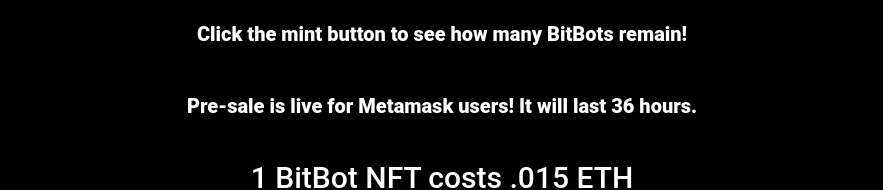
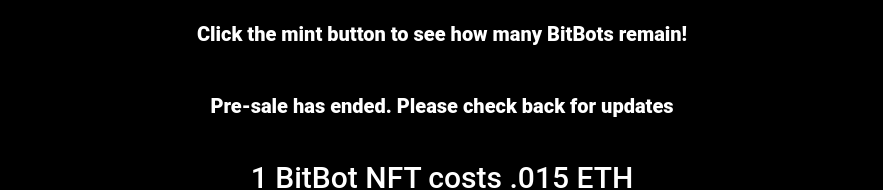
Before and after one commit to airluit/bbs, a React (Create React App) app: page / in a window 1280 px wide. Shown: the part 622-812 px from the top of the page, without its empty margins (198-1081 px from the left). Built offline with nearby package versions, Linux system fonts and the light colour scheme.

Commit message:
presale ended

```diff
--- a/src/App.js
+++ b/src/App.js
@@ -137,7 +137,7 @@
             >
               <div className='p-text'> {9999-data.totalSupply}/9999 Remaining!</div>
               <div className="p-text"> Click the mint button to see how many BitBots remain!</div>
-              <div className="p-text"> Pre-sale is live for Metamask users! It will last 36 hours.</div>
+              <div className="p-text"> Pre-sale has ended. Please check back for updates</div>
             </s.TextTitle>
           </s.Container>
 
```
Also changed, not shown: 6 other files (tests, documents, lock files or other folders).
